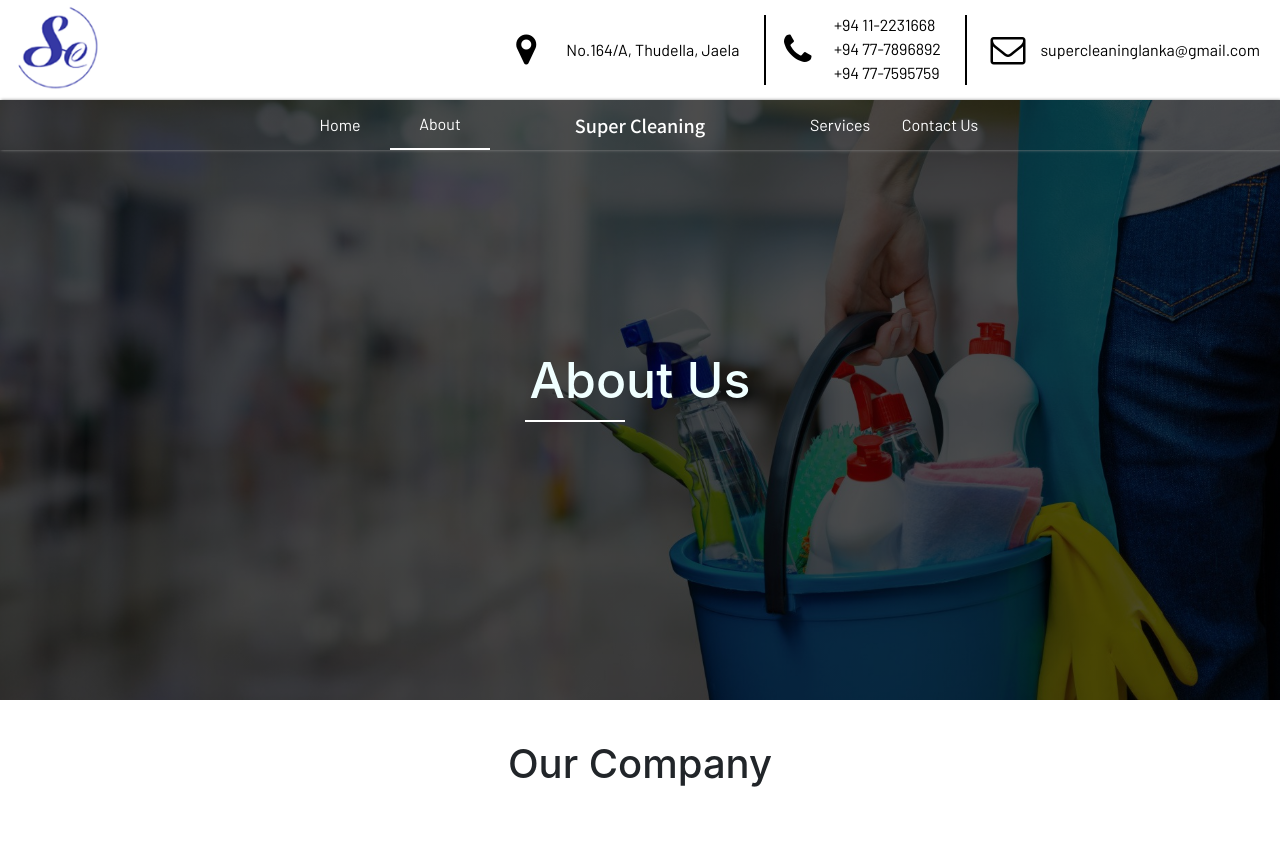
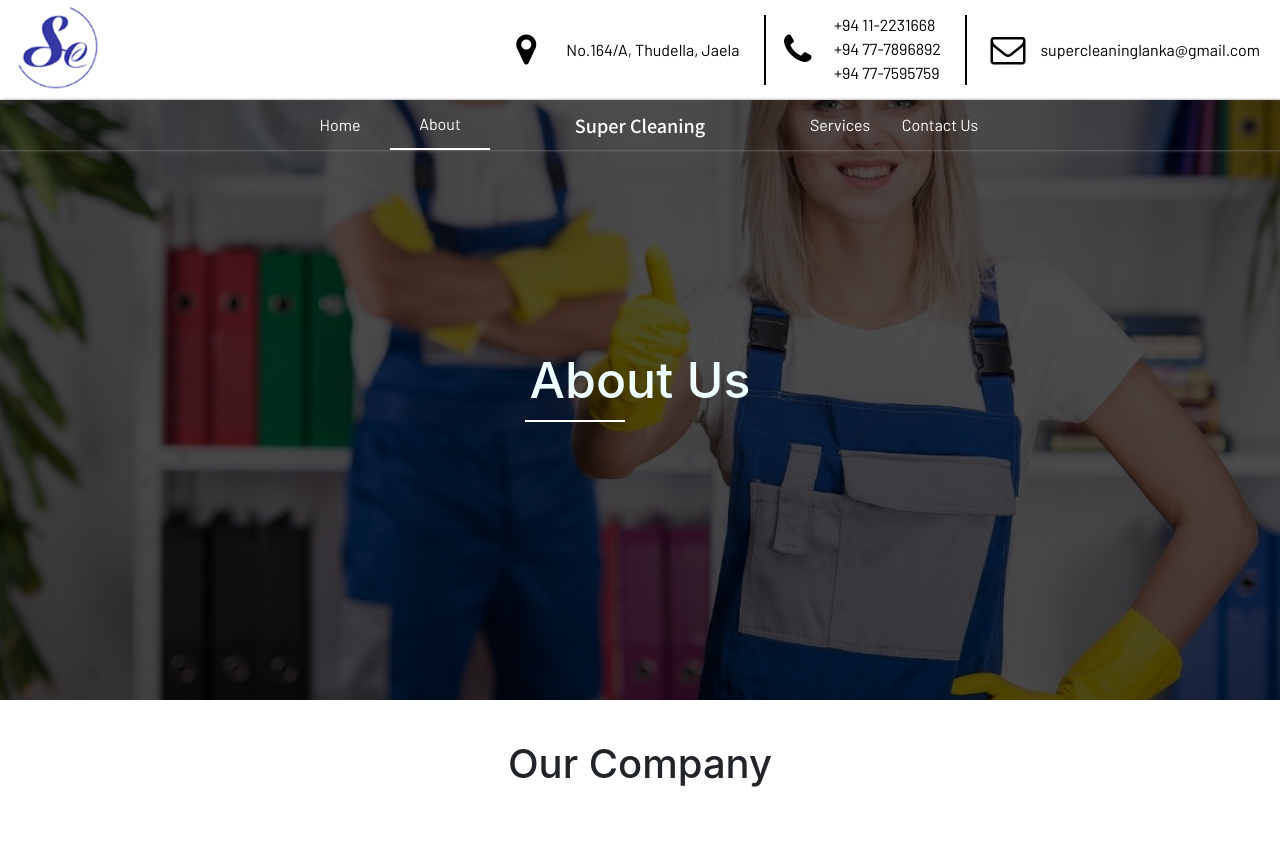
Before and after one commit to pradeepa1997/cleaning-project, a PHP site: page /aboutUs.html in a window 1280 px wide. Shown: the top 847 px of the page. Run offline with PHP 8.4, Linux system fonts and the light colour scheme.

Commit message:
change images in aboutus and contact us pages

```diff
--- a/css/aboutus.css
+++ b/css/aboutus.css
@@ -17,7 +17,7 @@
     height:600px;
     object-fit: cover;
     background: linear-gradient(rgb(0, 0, 0, 0.7), rgba(0, 0, 0, 0.7)),
-    url("../image/header1.jpeg");
+    url("../image/professional-cleaning-services.jpg");
     background-size:cover;
     background-repeat:no-repeat;
     background-position:center;
--- a/css/contactus.css
+++ b/css/contactus.css
@@ -17,7 +17,7 @@
     height:600px;
     object-fit: cover;
     background: linear-gradient(rgb(0, 0, 0, 0.7), rgba(0, 0, 0, 0.7)),
-    url("../image/header1.jpeg");
+    url("../image/Contact-us-1600x602.jpg.imgix_.banner.png");
     background-size:cover;
     background-repeat:no-repeat;
     background-position:center;
```
Also changed, not shown: image/Contact-us-1600x602.jpg.imgix_.banner.png (added), image/contact-us-banner.jpeg (added), image/professional-cleaning-services.jpg (added).
